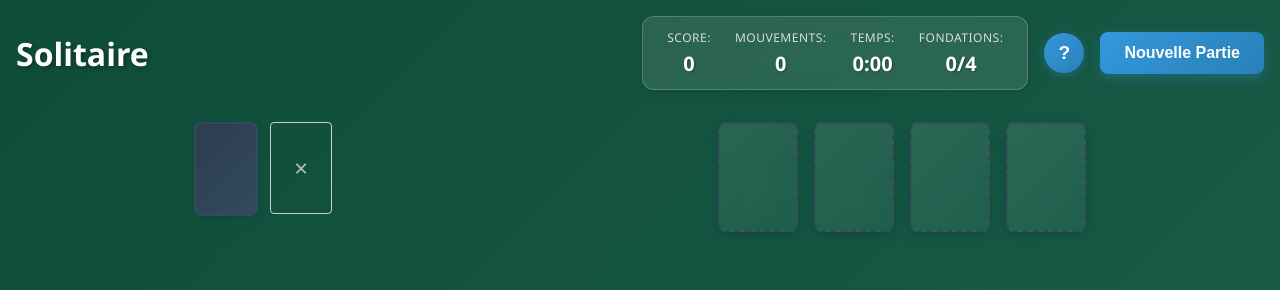
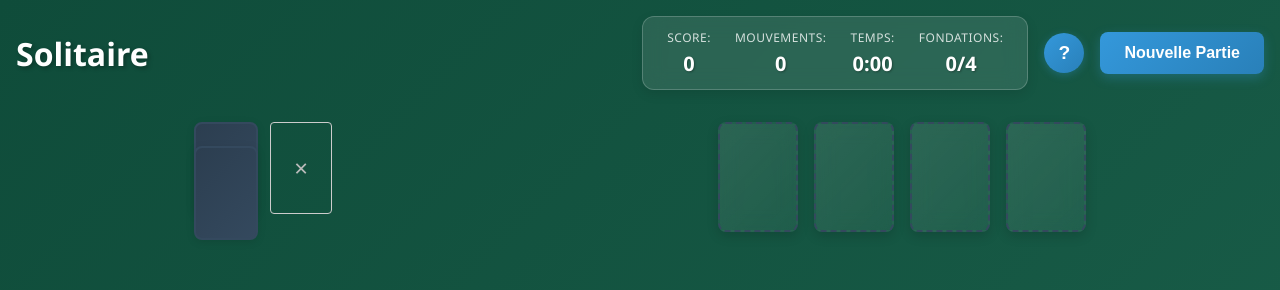
Before and after one commit to acassar/nkg-solitaire, a Vue app: page / in a window 1280 px wide. Shown: the top 290 px of the page. Built offline with nearby package versions, Linux system fonts and the light colour scheme; the HTML template or start-up script is replaced by a standard one.

Commit message:
stock rework

```diff
--- a/src/components/StockComponent.vue
+++ b/src/components/StockComponent.vue
@@ -20,7 +20,7 @@ const { startCardDrag, dragging } = useDrag
 const drawCard = () => {
   if (stock.value.drawPile.cards.length === 0) handleLastCardDrawn()
 
-  const card = stock.value.drawPile.cards.shift()
+  const card = stock.value.drawPile.cards.pop()
   if (card) {
     card.faceUp = true
     stock.value.discardPile.cards.push(card)
@@ -37,12 +37,12 @@ const handleLastCardDrawn = () => {
 <template>
   <div class="stock">
     <div class="draw-pile" @click="drawCard">
-      <Card
-        :can-be-clicked="false"
-        :card="stock.drawPile.cards[0]"
-        v-if="stock.drawPile.cards.length > 0"
-      />
-      <div v-else class="card empty">×</div>
+      <div v-if="stock.drawPile.cards.length === 0" class="card empty">×</div>
+      <template v-else>
+        <div v-for="card in stock.drawPile.cards.slice(-3)" :key="card.id" class="card-container">
+          <Card :can-be-clicked="false" :card="card" :can-be-dragged="false" />
+        </div>
+      </template>
     </div>
 
     <div class="discard-pile">
@@ -100,4 +100,8 @@ const handleLastCardDrawn = () => {
 .card-container:not(:first-child) {
   margin-top: -70px;
 }
+
+.card:hover {
+  cursor: pointer !important;
+}
 </style>
--- a/src/components/card/CardComponent.vue
+++ b/src/components/card/CardComponent.vue
@@ -72,6 +72,7 @@ watch(
       'card',
       { faceUp: card.faceUp, faceDown: !card.faceUp },
       { canBeDragged: canBeDragged },
+      { canBeClicked: canBeClicked },
       { dragging: beingDragged },
     ]"
     :style="{ zIndex: beingDragged ? 1000 : zIndex }"
--- a/src/css/card.css
+++ b/src/css/card.css
@@ -8,3 +8,25 @@
   font-size: 24px;
   color: #bbb;
 }
+
+/* Card hover effects */
+.card.canBeClicked:hover {
+  transform: translateY(-2px);
+  box-shadow: 0 4px 12px rgba(0, 0, 0, 0.15);
+}
+
+.card:not(.canBeClicked):not(.canBeDragged):hover {
+  cursor: default;
+}
+
+.card:hover:not(.dragging) {
+  transition: all 0.2s ease;
+}
+
+/* Dragging state */
+.dragging {
+  opacity: 0.8;
+  transform: rotate(5deg) scale(1.05);
+  box-shadow: 0 8px 25px rgba(0, 0, 0, 0.3);
+  z-index: 1000;
+}
--- a/src/css/global.css
+++ b/src/css/global.css
@@ -29,24 +29,6 @@ body {
   box-shadow: 0 0 15px rgba(231, 76, 60, 0.3) !important;
 }
 
-/* Card hover effects */
-.card:hover {
-  transform: translateY(-2px);
-  box-shadow: 0 4px 12px rgba(0, 0, 0, 0.15);
-}
-
-.card:hover:not(.dragging) {
-  transition: all 0.2s ease;
-}
-
-/* Dragging state */
-.dragging {
-  opacity: 0.8;
-  transform: rotate(5deg) scale(1.05);
-  box-shadow: 0 8px 25px rgba(0, 0, 0, 0.3);
-  z-index: 1000;
-}
-
 /* Game board improvements */
 .game-board {
   background: linear-gradient(135deg, #0f4c3a 0%, #1a5f4a 100%);
```
